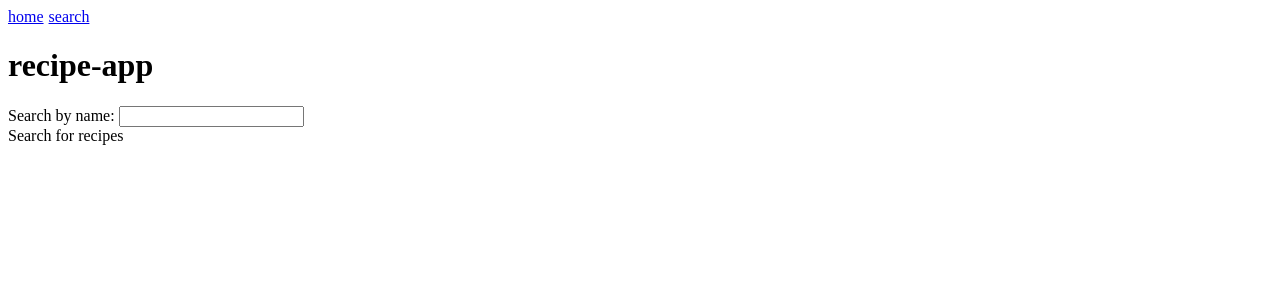
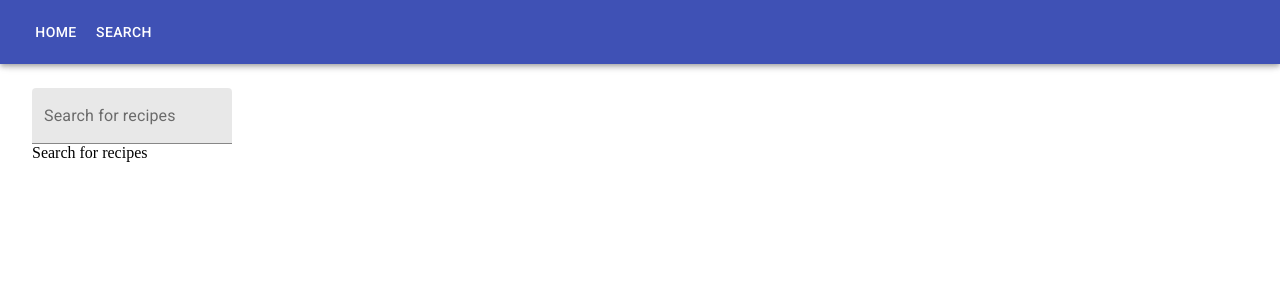
Before and after one commit to pgl98/recipe-app-frontend, a React (Create React App) app: page /search in a window 1280 px wide. Shown: the top 300 px of the page. Built offline with nearby package versions, Linux system fonts and the light colour scheme; no server answers.

Commit message:
Added styling to NavBar and NameSearch. Added styles folder containing styles.js.

```diff
--- a/src/components/App.js
+++ b/src/components/App.js
@@ -1,5 +1,4 @@
 import {
-  BrowserRouter as Router,
   Switch,
   Route,
 } from 'react-router-dom'
@@ -7,13 +6,15 @@ import {
 import NameSearch from './NameSearch'
 import Recipe from './Recipe'
 import NavBar from './NavBar'
+import Container from '@material-ui/core/Container'
 
 function App() {
   return (
-    <Router>
+    <Container>
       <NavBar />
       <Switch>
         <Route exact path='/'>
+          <h1>hello</h1>
           <h1>hello</h1>
         </Route>
         <Route path='/search'>
@@ -23,7 +24,7 @@ function App() {
           <Recipe />
         </Route>
       </Switch>
-    </Router>
+    </Container>
   );
 }
 
--- a/src/components/NameSearch.js
+++ b/src/components/NameSearch.js
@@ -1,21 +1,37 @@
 import { useState } from 'react'
 import FilteredRecipes from './FilteredRecipes'
 
+import TextField from '@material-ui/core/TextField'
+import Grid from '@material-ui/core/Grid'
+
+import useStyles from '../styles/styles'
+
 const NameSearch = () => {
   const [ filter, setFilter ] = useState('')
+  const classes = useStyles()
 
   const handleFilterChange = (event) => {
     setFilter(event.target.value)
   }
 
   return (
-    <>
-        <h1>recipe-app</h1>
-        <form>
-        Search by name: <input type='text' value={filter} onChange={handleFilterChange} />
-        </form>
+    <div className={classes.searchBar}>
+      <Grid container>
+        <Grid item xs={12} style={{textAlign: "center"}} md ={12}>
+          <form>
+            <TextField
+              id="search bar"
+              label="Search for recipes"
+              type="search"
+              variant="filled"
+              value={filter}
+              onChange={handleFilterChange}
+            />
+          </form>
+        </Grid>
         <FilteredRecipes filter={filter} searchType={'/search.php?s'}/>
-    </>
+      </Grid>
+    </div>
   )
 }
 
--- a/src/components/NavBar.js
+++ b/src/components/NavBar.js
@@ -1,15 +1,24 @@
 import React from 'react'
 import { Link } from 'react-router-dom'
 
+import Button from '@material-ui/core/Button'
+import AppBar from '@material-ui/core/AppBar'
+import Toolbar from '@material-ui/core/Toolbar'
+
 const NavBar = () => {
-    const padding = {
-        paddingRight: 5
-    }
     return (
-        <nav>
-            <Link style={padding} to='/'>home</Link>
-            <Link style={padding} to='/search'>search</Link>
-        </nav>
+        <div>
+            <AppBar>
+                <Toolbar>
+                    <Button color="inherit" component={Link} to="/">
+                        home
+                    </Button>
+                    <Button color="inherit" component={Link} to="/search">
+                        search
+                    </Button>
+                </Toolbar>
+            </AppBar>
+        </div>
     )
 }
 
--- a/src/components/Recipe.js
+++ b/src/components/Recipe.js
@@ -3,7 +3,6 @@ import axios from 'axios'
 import { useParams } from 'react-router'
 
 import { Typography } from '@material-ui/core'
-import { makeStyles } from '@material-ui/core/styles'
 import Grid from '@material-ui/core/Grid'
 import Card from '@material-ui/core/Card'
 import CardHeader from '@material-ui/core/CardHeader'
@@ -15,15 +14,7 @@ import List from '@material-ui/core/List';
 import ListItem from '@material-ui/core/ListItem';
 import ListItemText from '@material-ui/core/ListItemText';
 
-const useStyles = makeStyles((theme) => ({
-    root: {
-
-    },
-    media: {
-        height: 500,
-        width: "100%",
-    }
-}))
+import useStyles from '../styles/styles'
 
 const Recipe = () => {
     const classes = useStyles()
@@ -67,7 +58,7 @@ const Recipe = () => {
 
     const IngredientsList = ({ ingredients }) => {
         return (
-            <>
+            <div>
                 <Typography variant="h6">Ingredients:</Typography>
                 <List dense className={classes.list}>
                     {ingredients.map((ingredient) => (
@@ -76,19 +67,19 @@ const Recipe = () => {
                         </ListItem>
                     ))}
                 </List>
-            </>
+            </div>
         )}
 
     const Instructions = ({ instructions }) => {
         return (
-            <>
+            <div>
                 <Typography variant="h6">Instructions:</Typography>
                 <Typography variant="body1">{instructions}</Typography>
-            </>
+            </div>
         )}
 
     return (
-        <>
+        <div className={classes.container}>
             <Container>
                 <Grid container spacing={2}>
                     <Grid item xs={12} md={12}>
@@ -106,7 +97,7 @@ const Recipe = () => {
                     </Grid>
                 </Grid>
             </Container>
-        </>
+        </div>
     )
 }
 /*
--- a/src/index.js
+++ b/src/index.js
@@ -1,5 +1,10 @@
 import React from 'react';
 import ReactDOM from 'react-dom';
+import { BrowserRouter as Router } from 'react-router-dom';
 import App from './components/App';
 
-ReactDOM.render(<App />, document.getElementById('root'));
+ReactDOM.render(
+    <Router>
+        <App />
+    </Router>,
+    document.getElementById('root'));
--- /dev/null
+++ b/src/styles/styles.js
@@ -0,0 +1,21 @@
+import { makeStyles } from '@material-ui/core/styles'
+
+const useStyles = makeStyles((theme) => ({
+    root: {
+
+    },
+    media: {
+        height: 500,
+        width: "100%",
+    },
+    container: {
+        padding: theme.spacing(10, 0, 6)
+    },
+    searchBar: {
+        padding: theme.spacing(10, 0, 6),
+        width: '25ch',
+    }
+}))
+
+
+export default useStyles
```
